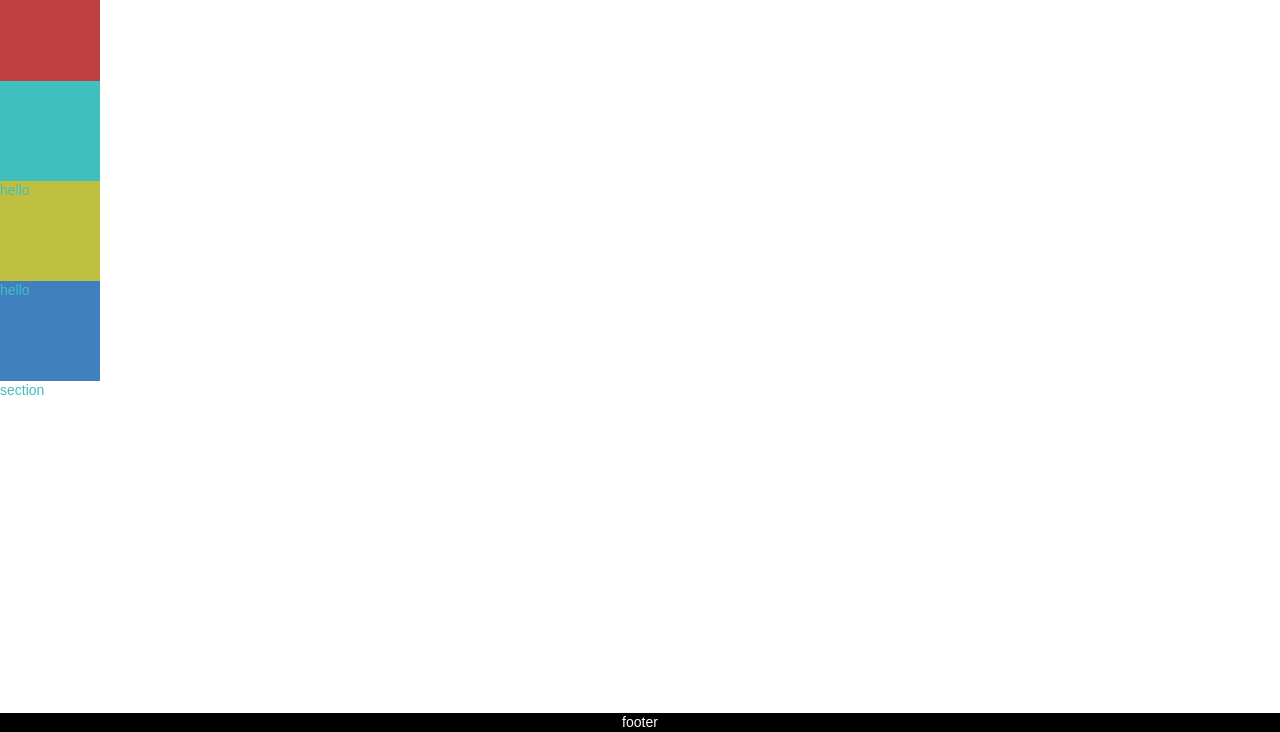
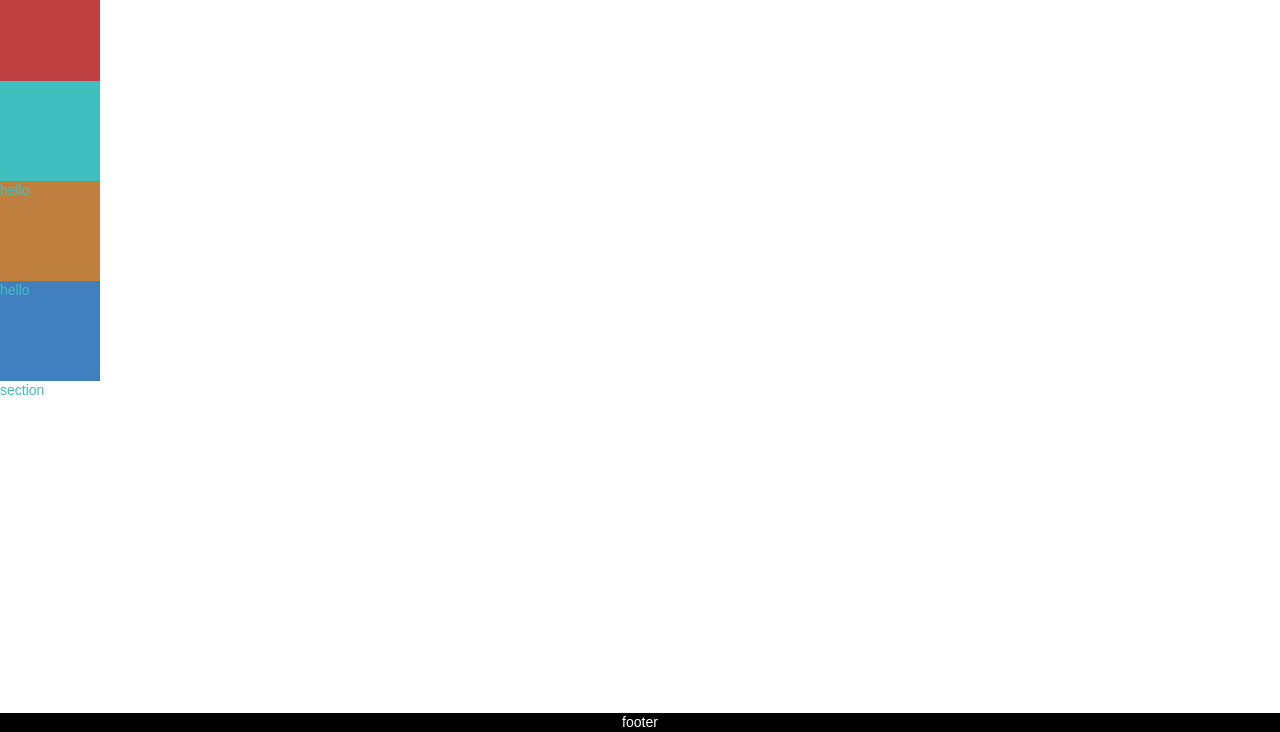
Before and after one commit to chulps/MrCharles_portfolio_template, a React app: page / in a window 1280 px wide. Shown: the part 87-819 px from the top of the page. Built offline with nearby package versions, Linux system fonts and the light colour scheme.

Commit message:
color scheme set

```diff
--- a/src/GLOBAL_STYLES/styles.css
+++ b/src/GLOBAL_STYLES/styles.css
@@ -10,7 +10,7 @@
 
   /* For color changes, these three parameters should solve
   most of your problems. */
-  --hueSubPrimary: 360; /* choose a number between 1 and 360 */
+  --hueSubPrimary: 0; /* choose a number between 1 and 360 */
   --saturationSubPrimary: 50%; /* should not exceed 100% */
   --lightnessSubPrimary: 50%; /* should not exceed 100% */  /* initialize hsl color values: don't mess with these */
 
@@ -42,7 +42,7 @@
         --primary4: hsl(var(--huePrimary), var(--saturationPrimary), var(--lightnessPrimary4));
 
   /* theres no need to mess with these but you can if you want to  */
-  --hueSubSecondary: calc(var(--hueSubPrimary) - 180); /* this is set to choose a color on the opposite side of the color wheel from primary1 */
+  --hueSubSecondary: calc(var(--hueSubPrimary) + 180); /* this is set to choose a color on the opposite side of the color wheel from primary1 */
   --saturationSubSecondary: var(--saturationSubPrimary);
   --lightnessSubSecondary: var(--lightnessSubPrimary);
         /* don't mess with these*/
@@ -71,7 +71,7 @@
 
 
   /* theres no need to mess with these but you can if you want to  */
-  --hueSubTertiary: calc(var(--hueSubPrimary) + 60); /* this is set to choose a color on the color wheel 60degrees from primary0 */
+  --hueSubTertiary: calc(var(--hueSubPrimary) + 30); /* this is set to choose a color on the color wheel 60degrees from primary0 */
   --saturationSubTertiary: var(--saturationSubPrimary);
   --lightnessSubTertiary: var(--lightnessSubPrimary);
         /* don't mess with these*/
@@ -99,7 +99,7 @@
         --tertiary4: hsl(var(--hueTertiary), var(--saturationTertiary), var(--lightnessTertiary4));
 
   /* theres no need to mess with these but you can if you want to  */
-  --hueSubQuaternary: calc(var(--hueSubSecondary) + 30); /* this is set to choose a color on the opposite side of the color wheel from secondary0 */
+  --hueSubQuaternary: calc(var(--hueSubTertiary) + 180); /* this is set to choose a color on the opposite side of the color wheel from secondary0 */
   --saturationSubQuaternary: var(--saturationSubPrimary);
   --lightnessSubQuaternary: var(--lightnessSubPrimary);
         /* don't mess with these*/
```
